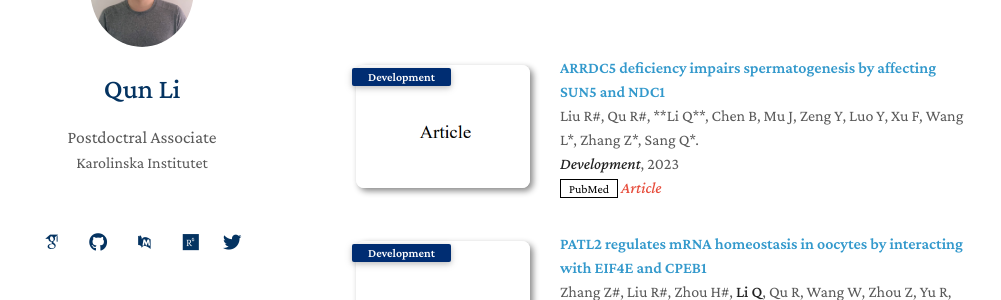
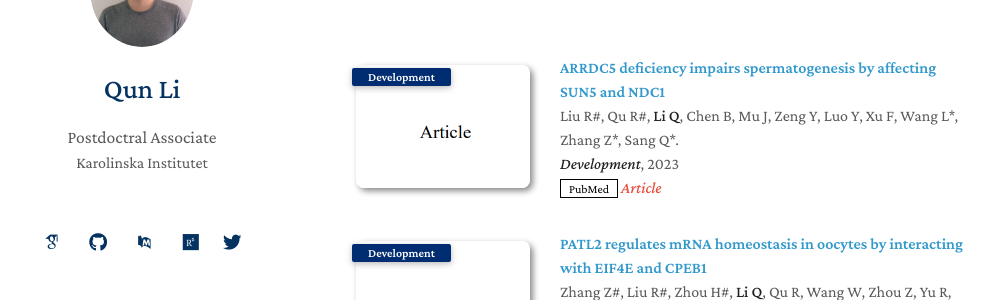
Before and after one commit to liqunbio/liqunbio.github.io, a Jekyll site: the page built from index.md, in a window 1280 px wide and 900 px high, scrolled down 1982 px. Shown: the part 153-453 px from the top of the window, without its empty margins (134-1135 px from the left). Built offline with Jekyll 4.4.1, drawn with Linux system fonts in a browser that asks for light colours; some web fonts are replaced; comment, search, counter and statistics services are not loaded; our own code applies the rules of GitHub Pages for plain Markdown files.

Commit message:
Update publicationsB.md

```diff
--- a/_includes/publicationsB.md
+++ b/_includes/publicationsB.md
@@ -11,7 +11,7 @@
 
       <div class="col-sm-9" style="position: relative;padding-right: 15px;padding-left: 20px;">
           <div class="title"><a href="https://journals.biologists.com/dev/article-abstract/doi/10.1242/dev.201959" target="_blank">ARRDC5 deficiency impairs spermatogenesis by affecting SUN5 and NDC1</a></div>
-          <div class="author">Liu R#, Qu R#, **Li Q**, Chen B, Mu J, Zeng Y, Luo Y, Xu F, Wang L*, Zhang Z*, Sang Q*.</div>
+          <div class="author">Liu R#, Qu R#, <strong>Li Q</strong>, Chen B, Mu J, Zeng Y, Luo Y, Xu F, Wang L*, Zhang Z*, Sang Q*.</div>
           <div class="periodical"><strong><em>Development</em></strong>, 2023</div>
           <div class="links">
           <!--<a href="assets/publication/2023_HG_ADGB.pdf" class="btn btn-sm z-depth-0" role="button" target="_blank" style="font-size:12px;">PDF</a>-->
```
